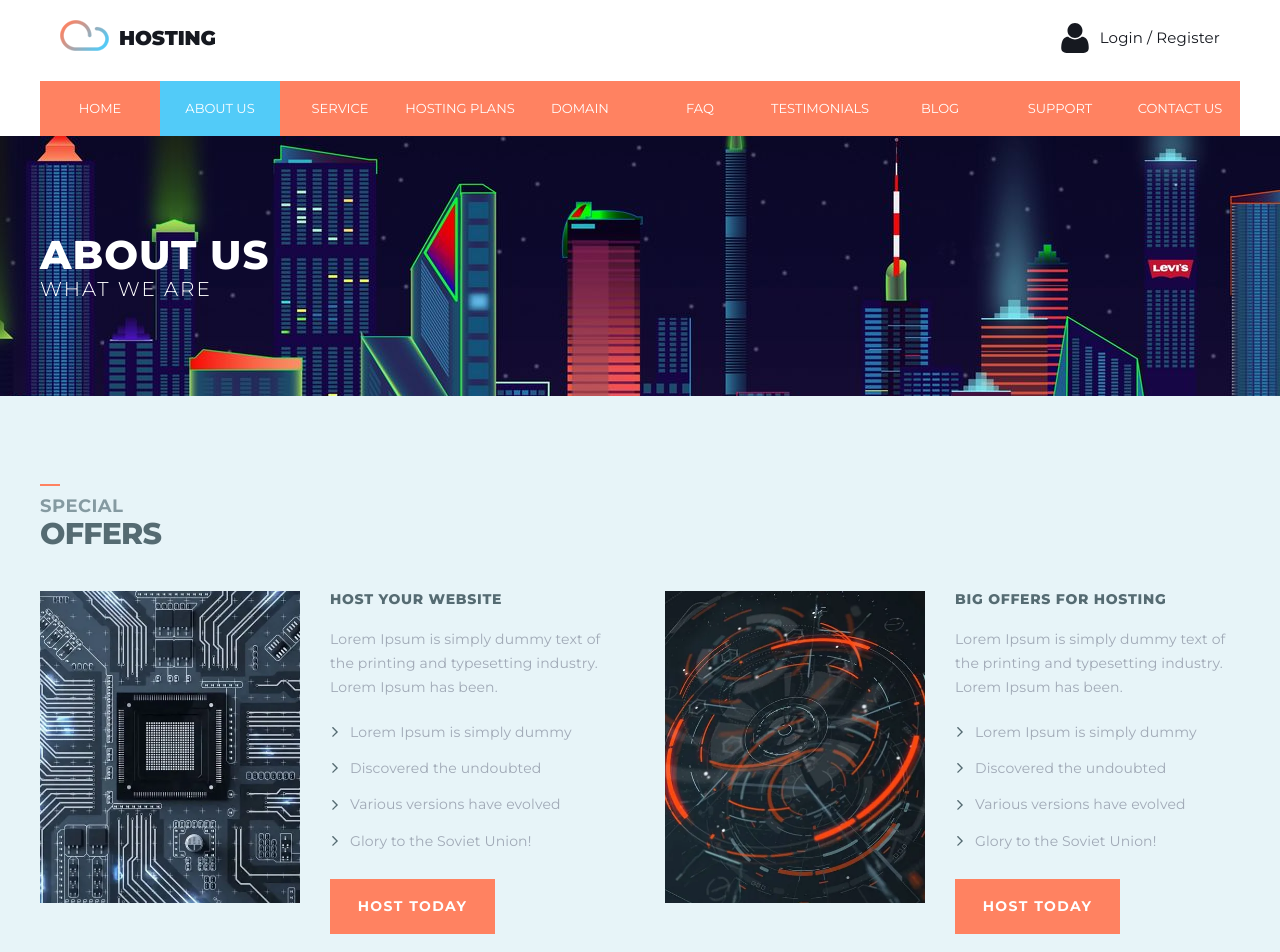
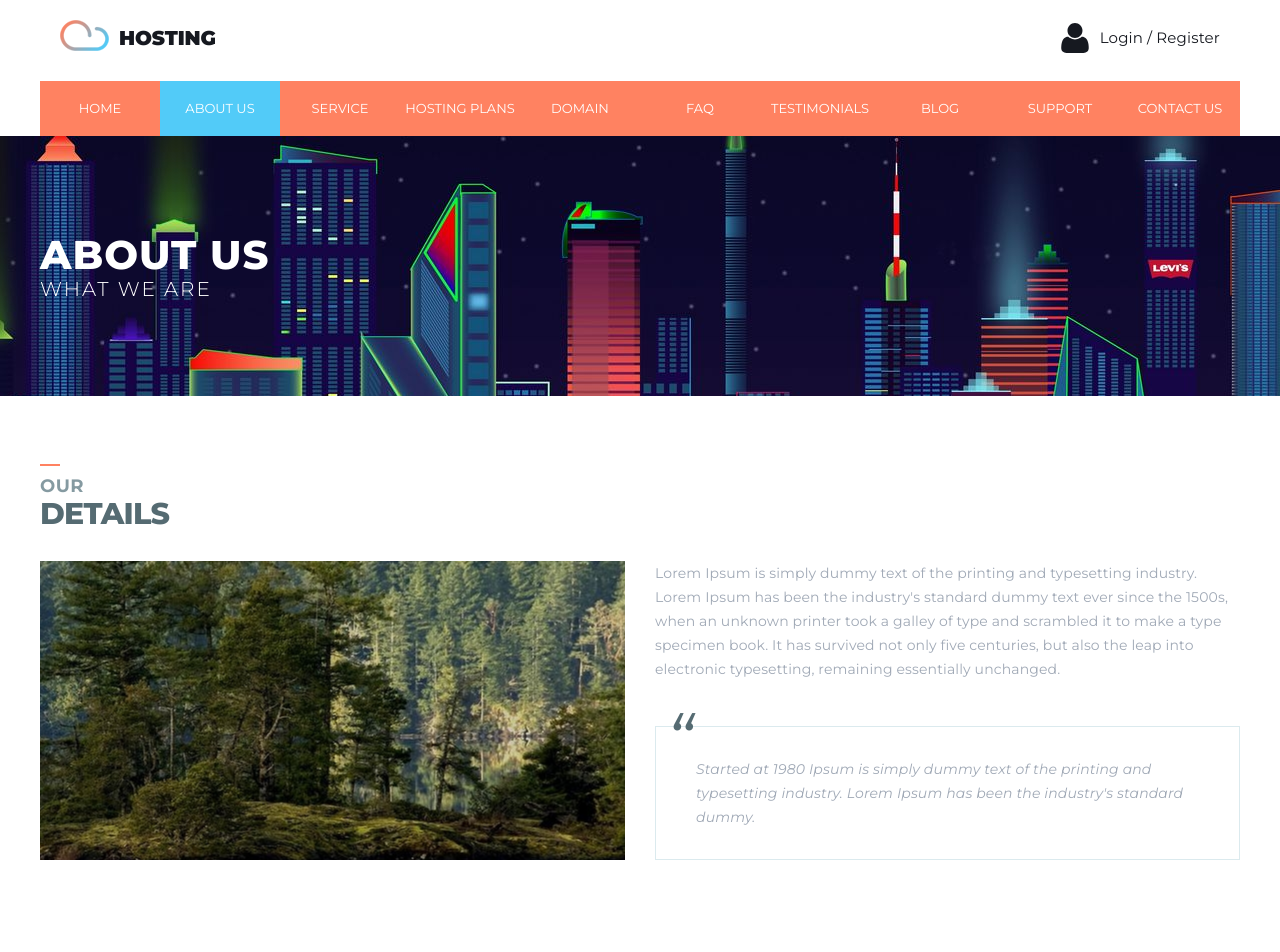
Before and after one commit to NN-coder/Hosting, a React (Create React App) app: page /about-us in a window 1280 px wide. Shown: the top 952 px of the page. Built offline with nearby package versions, Linux system fonts and the light colour scheme.

Commit message:
Adds the "Our details" section

```diff
--- a/src/components/StyledLogo/StyledLogo.jsx
+++ b/src/components/StyledLogo/StyledLogo.jsx
@@ -8,7 +8,7 @@ import logo from './logo.png';
 const Logo = ({ className }) => (
   <h1 className={className}>
     <a href="/">
-      <LazyImage image={logo} alt="" />
+      <LazyImage image={logo} />
       Hosting
     </a>
   </h1>
--- a/src/components/mainContentSections/AboutUs/AboutUs.jsx
+++ b/src/components/mainContentSections/AboutUs/AboutUs.jsx
@@ -1,6 +1,7 @@
 import React from 'react';
 
 import MainContentSectionPromo from '../MainContentSectionPromo/MainContentSectionPromo';
+import OurDetails from './OurDetails/OurDetails';
 import StyledSpecialOffers from './StyledSpecialOffers/StyledSpecialOffers';
 import OurTeam from './OurTeam/OurTeam';
 
@@ -12,6 +13,7 @@ const AboutUs = () => (
       titleRowTwo="What we are"
       bgPosition="center 10%"
     />
+    <OurDetails />
     <StyledSpecialOffers />
     <OurTeam />
   </section>
--- /dev/null
+++ b/src/components/mainContentSections/AboutUs/OurDetails/OurDetails.jsx
@@ -0,0 +1,75 @@
+import React from 'react';
+import styled from 'styled-components';
+
+import StyledStandardSectionTitle from '../../../StyledStandardSectionTitle';
+import StyledWrapper from '../../../StyledWrapper';
+import imageJpg from './our-details.jpg';
+
+// TODO: Add lazy loading
+const OurDetailsImg = styled.div`
+  width: 100%;
+  height: 100%;
+  background: url(${imageJpg}) center no-repeat;
+`;
+const OurDetailsInner = styled.div`
+  color: var(--text-color);
+  font-size: 1.4rem;
+  line-height: 2.4rem;
+  letter-spacing: 0.01em;
+`;
+const OurDetailsQuote = styled.div`
+  position: relative;
+  margin-top: 45px;
+  padding: 30px 40px;
+  font-style: italic;
+  border: 1px solid #dbeaee;
+  &:before {
+    position: absolute;
+    top: 1px;
+    left: 10px;
+    color: var(--text-color-primary);
+    font-size: 7rem;
+    content: '“';
+  }
+`;
+
+const OurDetailsWrapper = styled(StyledWrapper)`
+  display: grid;
+  grid-template-columns: repeat(2, 1fr);
+  gap: 30px;
+  padding: 80px 0 110px;
+
+  @media (max-width: 1250px) {
+    padding: 80px 20px 110px;
+  }
+  @media (max-width: 1000px) {
+    grid-template-columns: 1fr;
+    ${OurDetailsImg} {
+      height: 300px;
+    }
+  }
+`;
+
+const OurDetails = () => (
+  <section>
+    <OurDetailsWrapper>
+      <StyledStandardSectionTitle rowOne="Our" rowTwo="Details" />
+      <OurDetailsImg />
+      <OurDetailsInner>
+        <p>
+          Lorem Ipsum is simply dummy text of the printing and typesetting industry. Lorem Ipsum has
+          been the industry&apos;s standard dummy text ever since the 1500s, when an unknown printer
+          took a galley of type and scrambled it to make a type specimen book. It has survived not
+          only five centuries, but also the leap into electronic typesetting, remaining essentially
+          unchanged.
+        </p>
+        <OurDetailsQuote>
+          Started at 1980 Ipsum is simply dummy text of the printing and typesetting industry. Lorem
+          Ipsum has been the industry&apos;s standard dummy.
+        </OurDetailsQuote>
+      </OurDetailsInner>
+    </OurDetailsWrapper>
+  </section>
+);
+
+export default OurDetails;
```
Also changed, not shown: src/components/mainContentSections/AboutUs/OurDetails/our-details.jpg (added).
